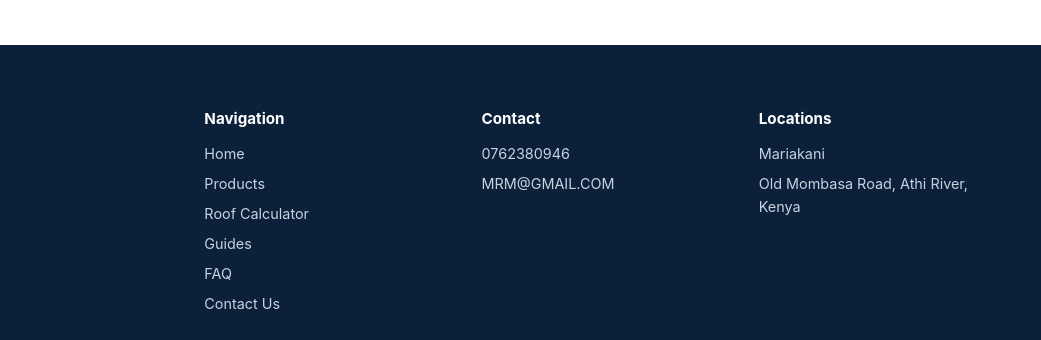
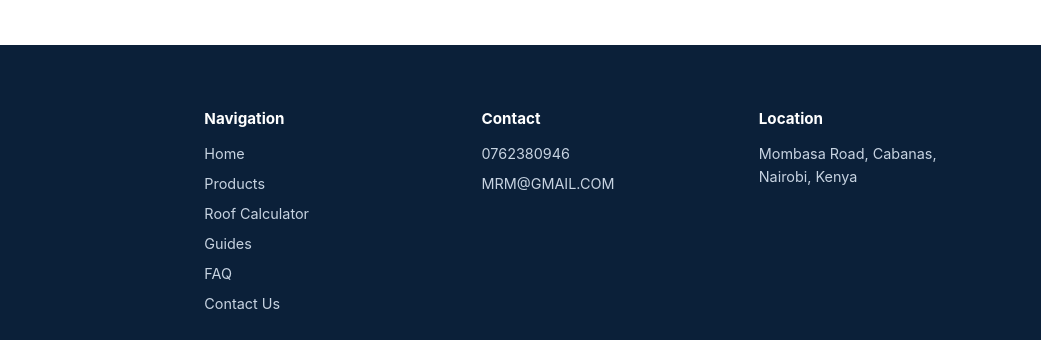
Before and after one commit to ufayangu3-ctrl/mrm, a plain HTML site: page versatile-mabati.html in a window 1280 px wide. Shown: the part 1047-1387 px from the top of the page, 239-1280 px from the left. Drawn offline with Linux system fonts and the light colour scheme.

Commit message:
Update business location to Mombasa Road, Cabanas

```diff
--- a/versatile-mabati.html
+++ b/versatile-mabati.html
@@ -11,4 +11,4 @@
 <header class="site-header"><div class="container header-inner"><a class="brand" href="index.html#home"><img src="https://i.postimg.cc/mgXwnTFB/Screenshot-2026-10-05-155810.png" width="220" height="72" alt="Mabati Rolling Mills MRM logo"></a><button class="menu-toggle" type="button" aria-expanded="false" aria-controls="site-nav" aria-label="Open navigation"><span></span><span></span><span></span></button><nav class="site-nav" id="site-nav" aria-label="Primary navigation"><a href="index.html#home">Home</a><a href="products.html">Products</a><a href="mabati-prices-kenya.html">Mabati Prices</a><a href="index.html#calculator">Roof Calculator</a><a href="index.html#where-to-buy">Where to Buy</a><a href="index.html#about">About Us</a><a href="index.html#guides">Guides</a><a href="index.html#faq">FAQ</a><a href="index.html#contact">Contact Us</a></nav><button class="cart-button" type="button" data-cart-open aria-controls="cart-drawer" aria-expanded="false" aria-label="Open shopping cart"><span aria-hidden="true">🛒</span> Cart (<span data-cart-count>0</span>)</button></div></header>
 <main><section class="page-hero"><div class="container"><a class="back-link" href="products.html">← Back to Products</a><p class="eyebrow">Roofing product</p><h1>Versatile Mabati — Mabati Rolling Mills</h1><p>Versatile Mabati catalogue listing in Kenya with Gauge 28, 1 metre specification and supplied catalogue price.</p></div></section>
 <section class="section"><div class="container product-detail"><img class="product-detail-image" src="https://i.postimg.cc/VvfJvL8G/Screenshot-2026-10-06-075052.png" width="900" height="600" loading="eager" fetchpriority="high" decoding="async" alt="Versatile Mabati roofing product"><div class="product-detail-copy"><div class="price-notice"><strong>Price notice:</strong> Prices shown are catalogue listings and may change. Confirm current price, availability, colour and purchasing details before payment or collection.</div><p>Versatile Mabati is listed with Gauge 28 and a supplied length of 1 metre.</p><div class="product-detail-grid"><div><h2>Gauge 28</h2><p>1 metre · KSh 600.00</p></div></div><a class="button button-primary" href="products.html">View catalogue and order</a></div></div></section>
-</main><footer class="site-footer"><div class="container footer-grid"><div><img src="https://i.postimg.cc/mgXwnTFB/Screenshot-2026-10-05-155810.png" width="220" height="72" loading="lazy" decoding="async" alt="Mabati Rolling Mills MRM logo"></div><div><h3>Navigation</h3><a href="index.html#home">Home</a><a href="products.html">Products</a><a href="index.html#calculator">Roof Calculator</a><a href="index.html#guides">Guides</a><a href="index.html#faq">FAQ</a><a href="index.html#contact">Contact Us</a></div><div><h3>Contact</h3><a href="tel:0762380946">0762380946</a><a href="mailto:MRM@GMAIL.COM">MRM@GMAIL.COM</a></div><div><h3>Locations</h3><p>Mariakani</p><p>Old Mombasa Road, Athi River, Kenya</p></div></div></footer><script src="script.js" defer></script></body></html>
+</main><footer class="site-footer"><div class="container footer-grid"><div><img src="https://i.postimg.cc/mgXwnTFB/Screenshot-2026-10-05-155810.png" width="220" height="72" loading="lazy" decoding="async" alt="Mabati Rolling Mills MRM logo"></div><div><h3>Navigation</h3><a href="index.html#home">Home</a><a href="products.html">Products</a><a href="index.html#calculator">Roof Calculator</a><a href="index.html#guides">Guides</a><a href="index.html#faq">FAQ</a><a href="index.html#contact">Contact Us</a></div><div><h3>Contact</h3><a href="tel:0762380946">0762380946</a><a href="mailto:MRM@GMAIL.COM">MRM@GMAIL.COM</a></div><div><h3>Location</h3><p>Mombasa Road, Cabanas, Nairobi, Kenya</p></div></div></footer><script src="script.js" defer></script></body></html>
```
